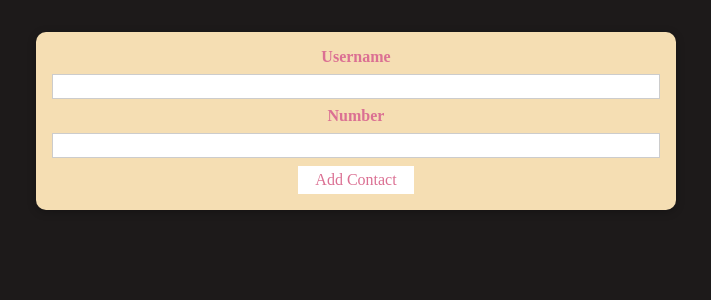
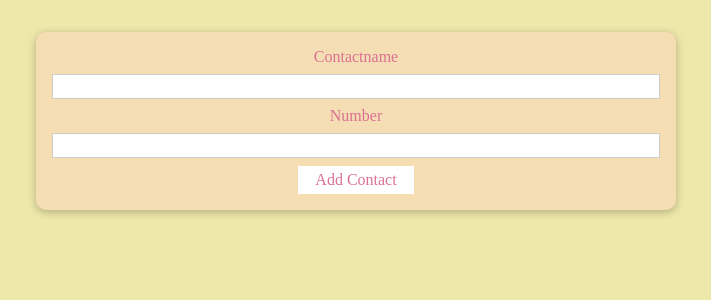
Before and after one commit to FirdausJawed/contact-diary, a React (Create React App) app in the folder 01-starting-project/: page / in a window 1280 px wide. Shown: the top 300 px of the page, without its empty margins (284-995 px from the left). Built offline with nearby package versions, Linux system fonts and the light colour scheme.

Commit message:
change handelers

```diff
--- a/01-starting-project/src/components/User/AddUser.js
+++ b/01-starting-project/src/components/User/AddUser.js
@@ -1,22 +1,29 @@
-import React from 'react';
+import React, {useState} from 'react';
 import Card from '../UI/Card';
 import classes from './AddUser.module.css';
 import Button from '../UI/Button';
  function AddUser (props){
+  const [enteredUsername,setEnteredUsername]=useState('')
 
-     const addUserHandeler = (event) => {
+  const [enteredAge,setEnteredAge]=useState('')
+     const addUserHandler = (event) => {
          event.preventDefault();
      }
-
+  const usernameChangeHandler = (event) => {
+    setEnteredUsername(event.target.value)
+  }
+  const ageChangeHandler = (event) => {
+    setEnteredUsername(event.target.value)
+  }
 
     return (
         <div>
       <Card className ={classes.input}>
-        <form onSubmit = {addUserHandeler}>
-          <label htmlFor="username">Username</label>
-          <input id = "username" type="text"></input>
+        <form onSubmit = {addUserHandler}>
+          <label htmlFor="username">Contactname</label>
+          <input id = "username" type="text" onChange={usernameChangeHandler}></input>
           <label htmlFor="age">Number</label>
-          <input id = "age" type="number"></input>
+          <input id = "age" type="number" onChange={ageChangeHandler}></input>
           <Button type="submit">Add Contact</Button>
 
         </form>
--- a/01-starting-project/src/components/User/AddUser.module.css
+++ b/01-starting-project/src/components/User/AddUser.module.css
@@ -7,7 +7,7 @@
 
   .input label {
     display: block;
-    font-weight: bold;
+    /* font-weight: bold; */
     margin-bottom: 0.5rem;
     color: palevioletred;
   }
--- a/01-starting-project/src/index.css
+++ b/01-starting-project/src/index.css
@@ -5,7 +5,7 @@
 
 html {
   font-family: cursive;
-  background-color: #1d1a1a;
+  background-color: palegoldenrod;
 }
 
 body {
```
